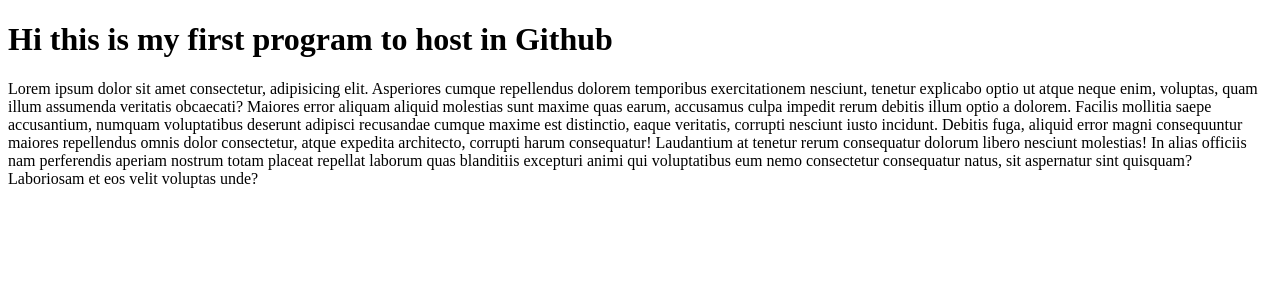
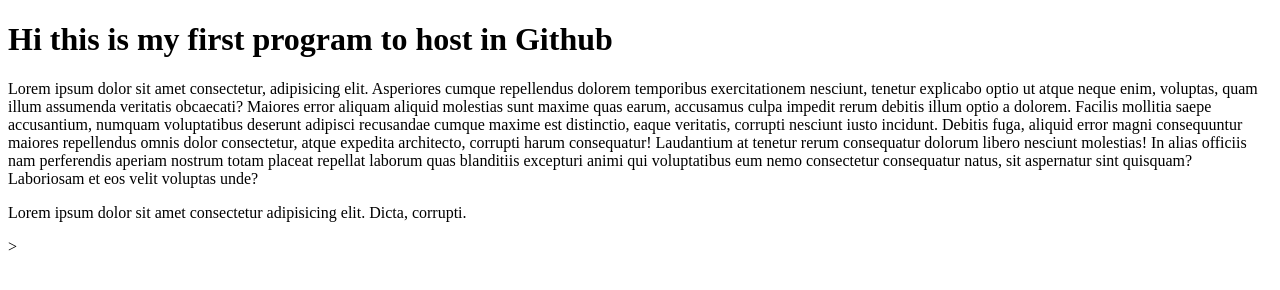
Before and after one commit to MadanBurathi/Newrepository, a plain HTML site: page index.html in a window 1280 px wide. Drawn offline with Linux system fonts and the light colour scheme.

Commit message:
Paragraph added

```diff
--- a/index.html
+++ b/index.html
@@ -9,5 +9,6 @@
 <body>
     <h1>Hi this is my first program to host in Github</h1>
     <p>Lorem ipsum dolor sit amet consectetur, adipisicing elit. Asperiores cumque repellendus dolorem temporibus exercitationem nesciunt, tenetur explicabo optio ut atque neque enim, voluptas, quam illum assumenda veritatis obcaecati? Maiores error aliquam aliquid molestias sunt maxime quas earum, accusamus culpa impedit rerum debitis illum optio a dolorem. Facilis mollitia saepe accusantium, numquam voluptatibus deserunt adipisci recusandae cumque maxime est distinctio, eaque veritatis, corrupti nesciunt iusto incidunt. Debitis fuga, aliquid error magni consequuntur maiores repellendus omnis dolor consectetur, atque expedita architecto, corrupti harum consequatur! Laudantium at tenetur rerum consequatur dolorum libero nesciunt molestias! In alias officiis nam perferendis aperiam nostrum totam placeat repellat laborum quas blanditiis excepturi animi qui voluptatibus eum nemo consectetur consequatur natus, sit aspernatur sint quisquam? Laboriosam et eos velit voluptas unde?</p>
+    <p>Lorem ipsum dolor sit amet consectetur adipisicing elit. Dicta, corrupti.</p>>
 </body>
 </html>
```
